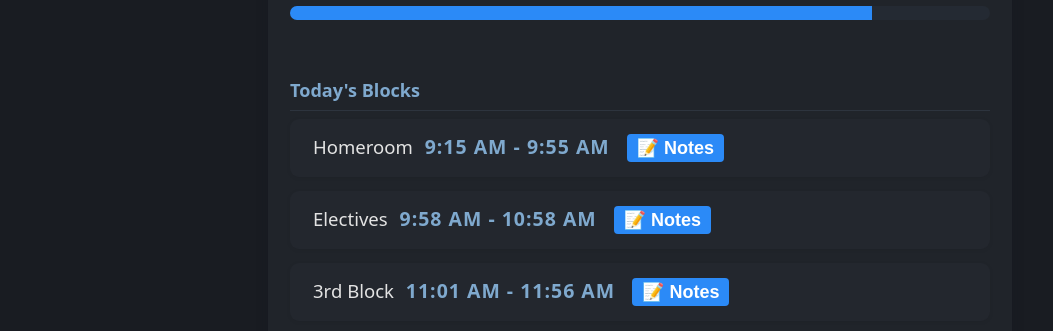
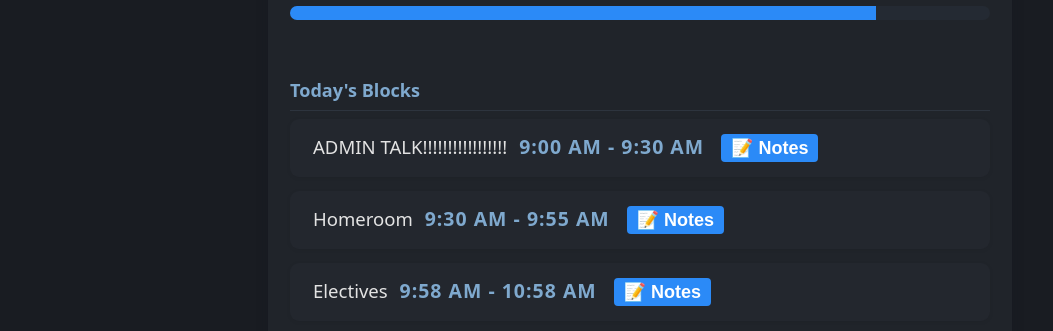
Before and after one commit to Fischy6734/BM, a plain HTML site: page index.html in a window 1280 px wide. Shown: the part 469-800 px from the top of the page, without its empty margins (0-1053 px from the left). Drawn offline with Linux system fonts and the light colour scheme; no server answers.

Commit message:
Update index.html

```diff
--- a/index.html
+++ b/index.html
@@ -669,7 +669,8 @@
   <script>
     // ... all your JS ...
     const schedule = [
-      { name: "Homeroom", start: "9:15", end: "9:55" },
+		{ name: "ADMIN TALK!!!!!!!!!!!!!!!!!", start: "9:00", end: "9:30" },
+      { name: "Homeroom", start: "9:30", end: "9:55" },
       { name: "Electives", start: "9:58", end: "10:58" },
       { name: "3rd Block", start: "11:01", end: "11:56" },
       { name: "4th Block", start: "12:04", end: "13:04" },
```
